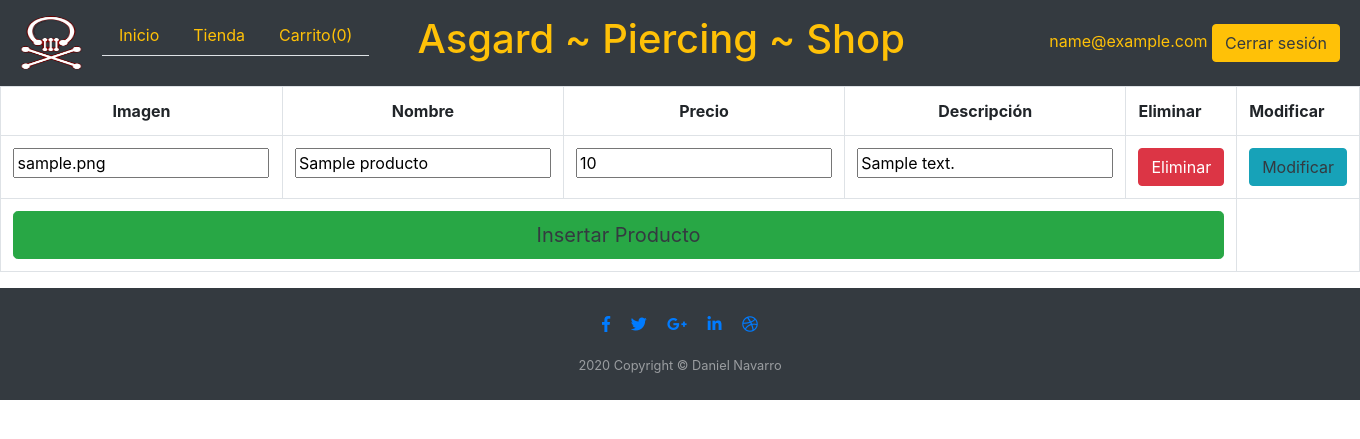
After one commit to danniins/GBD, a PHP site: page /admin.php in a window 1360 px wide. The commit adds this page. Shown: the top 439 px of the page. Run offline with PHP 8.4, Linux system fonts and the light colour scheme; the visitor is signed in with stand-in values (Sample User, id 1); tables that the repository leaves empty or names only in its code hold one stand-in row (values such as "Sample post").

Commit message:
Add files via upload

```diff
--- /dev/null
+++ b/4.Tienda/admin.php
@@ -0,0 +1,98 @@
+
+<?php
+///INCLUIMOS LÁS DEMÁS PÁGINAS PARA EL CORRECTO FUNCIONAMIENTO
+include 'global/config.php';
+include 'global/conexion.php';
+include './carrito.php';
+include 'templates/cabecera.php';
+?>
+<div class="container-fluid">
+    <?php if($mensaje!=""){?>
+        <div class="mt-2 alert alert-success" role="alert">
+            <?php echo "$mensaje";?>
+                <a href="mostrarTienda.php" class="badge badge-success">Ver tienda</a>
+        </div>
+    <?php }?>
+</div>
+<table class="table table-bordered">
+        <tbody>
+            <tr>
+                <th width="30%" class="text-center">Imagen</th>
+                <th width="15%" class="text-center">Nombre</th>
+                <th width="20%" class="text-center">Precio</th>
+                <th width="25%" class="text-center">Descripción</th>
+                <th width="5%">Eliminar</th>
+                <th width="5%">Modificar</th>
+            </tr>
+            <?php $total=0; ?>
+            <!-- LEE LA TABLA producto -->
+            <?php
+                   $select=$pdo->prepare("SELECT * FROM producto");
+                   $select->execute();
+                   $listaProductos=$select->fetchAll(PDO::FETCH_ASSOC);
+                ?>
+                <!-- CREAMOS UN BUCLE PARA QUE CREE TANTAS CELDAS COMO PRODUCTOS HAYA EN NUESTRA TABLA -->
+            <?php foreach($listaProductos as $producto){ ?>
+            <tr>
+                <form method="post" action="">
+                    <td width="30%" class="text-center"><input type="text" name="imagen" value="<?php echo $producto['imagen'];?>"></td>
+                    <td width="15%" class="text-center"><input type="text" name="nombre" value="<?php echo $producto['nombre']?>"></td>
+                    <td width="20%" class="text-center"><input type="text" name="precio" value="<?php echo $producto['precio']?>"></td>
+                    <td width="25%" class="text-center"><input type="text" name="descripcion" value="<?php echo $producto['descripcion']?>">
+                    <input type="hidden" name="id_producto" value="<?php echo $producto['id_producto'];?>"></td>
+                    <td width="5%">
+                    <button class="btn btn-danger" type="submit" name="btnAction" value="sacar_producto">Eliminar</button>
+                    </td>
+                    <td width="5%">
+                        <button type="submit" class="btn btn-info text-dark" name="btnAction" value="modificar">Modificar</button>
+                    </td>
+                </form>
+            </tr>
+            <?php }?>
+            <tr>
+                <td colspan="5">
+                    <button type="button" class="btn btn-success btn-lg btn-block text-dark" data-toggle="modal" data-target="#insert">Insertar Producto</button>
+                    <div class="modal fade" id="insert" tabindex="-1" role="dialog" aria-hidden="true">
+                        <div class="modal-dialog modal-dialog-centered" role="document">
+                            <div class="modal-content">
+                                <div class="modal-header bg-warning text-dark">
+                                    <h5 class="modal-title" id="">Inserta nuevo producto</h5>
+                                    <button type="button" class="close" data-dismiss="modal" aria-label="Close">
+                                        <span aria-hidden="true">×</span>
+                                    </button>
+                                </div>
+                                <div class="modal-body bg-dark text-light">
+                                    <form method="post" action="">
+                                        <div class="form-group">
+                                            <label for="login">Imágen</label>
+                                            <input type="text" name="imagen" id="insert" placeholder="Introduce la url de la imágen"  class="form-control" required="yes">
+                                        </div>
+                                        <div class="form-group">
+                                            <label for="login">Nombre</label>
+                                            <input type="text" name="nombre" id="insert" placeholder="Introduce el nombre del producto" class="form-control" required="yes">
+                                        </div>
+                                        <div class="form-group">
+                                            <label for="login">Precio</label>
+                                            <input type="text" name="precio" id="insert" placeholder="Introduce el precio del producto" class="form-control" required="yes">
+                                        </div>
+                                        <div class="form-group">
+                                            <label for="login">Descripción</label>
+                                            <input type="text" name="descripcion" id="insert" placeholder="Introduce la descripción del producto" class="form-control" required="yes">
+                                        </div>
+                                        <div class="modal-footer">
+                                            <button type="submit" value="insert" name="btnAction" class="btn btn-warning text-dark">Crear producto</button>
+                                        </div>
+                                    </form>
+                                </div>
+                            </div>
+                        </div>
+                    </div>
+                </td>
+            </tr>
+        </tbody>
+    </table>
+
+
+<?php
+include 'templates/pie.php';
+?>
--- a/4.Tienda/carrito.php
+++ b/4.Tienda/carrito.php
@@ -1,14 +1,16 @@
 <?php
 ///CÓDIGO USADO PARA HACER LLEGAR PARÁMETROS A NUESTRO CARRITO
+if(!isset($_SESSION)){
     session_start();
+   }
     $mensaje="";
     if(isset($_POST['btnAction'])){
         ///HAY CREADO UN BOTÓN LLAMADO btnAction VARIAS VECES CON DIFERENTES values Y DETERMINAMOS QUE DEBE HACER CON CADA value
         switch ($_POST['btnAction']){
             case 'agregar':///AGREFA PRODUCTOS AL CARRITO PASANDO UNO POR UNO CADA COMPONENTE DEL PRODUCTO ALOJADO EN LA BASE DE DATOS (id,nombre,...etc)
                 ///DESDE LA TIENDA ENVÍAN PRODUCTOS ENCRIPTADOS Y AQUÍ LOS DESENCRIPTAMOS Y LOS METEMOS EN UNA VARIABLE
-                if(is_numeric(openssl_decrypt($_POST['id-producto'],COD,KEY))) {
-                    $ID=openssl_decrypt($_POST['id-producto'],COD,KEY);
+                if(is_numeric(openssl_decrypt($_POST['id_producto'],COD,KEY))) {
+                    $ID=openssl_decrypt($_POST['id_producto'],COD,KEY);
                     $mensaje.="Ok ID correcto".$ID."<br>";
                 }else{$mensaje.="Upps... ID incorrecto"."<br>";break;}
 
@@ -30,7 +32,7 @@
                 ///AQUÍ DETERMINAMOS QUE HACER CUANDO ELEGIMOS UN PRODUCTO EN LA TIENDA (ej: si no existe en el carrito se agrega y si existe no lo agrega y lanza un mensaje)
                 if (!isset($_SESSION['carrito'])) {
                     $producto=array(
-                        'ID-PRODUCTO'=>$ID,
+                        'ID_PRODUCTO'=>$ID,
                         'NOMBRE'=>$NOMBRE,
                         'CANTIDAD'=>$CANTIDAD,
                         'PRECIO'=>$PRECIO
@@ -38,14 +40,14 @@
                     $_SESSION['carrito'][0]=$producto;
                     $mensaje= "Producto agreagdo al carrito";
                 }else{
-                    $idProductos=array_column($_SESSION['carrito'],"ID-PRODUCTO");
+                    $idProductos=array_column($_SESSION['carrito'],"ID_PRODUCTO");
                     if (in_array($ID,$idProductos)){
                         echo "<script>alert('El producto ya ha sido seleccionado...');</script>";
                         $mensaje="";
                     }else{
                         $numeroProductos=count($_SESSION['carrito']);
                         $producto=array(
-                            'ID-PRODUCTO'=>$ID,
+                            'ID_PRODUCTO'=>$ID,
                             'NOMBRE'=>$NOMBRE,
                             'CANTIDAD'=>$CANTIDAD,
                             'PRECIO'=>$PRECIO
@@ -59,10 +61,10 @@
             break;
             ///EL btnAction CON value eliminar EJECUTA ESTE CODIGO QUE MEDIANTE EL ID DEL PRODUCTO, BORRA ESTE DEL CARRITO
             case "eliminar":
-                if(is_numeric(openssl_decrypt($_POST['id-producto'],COD,KEY))) {
-                    $ID=openssl_decrypt($_POST['id-producto'],COD,KEY);
+                if(is_numeric(openssl_decrypt($_POST['id_producto'],COD,KEY))) {
+                    $ID=openssl_decrypt($_POST['id_producto'],COD,KEY);
                     foreach ($_SESSION['carrito'] as $indice => $producto) {
-                        if($producto['ID-PRODUCTO']==$ID){
+                        if($producto['ID_PRODUCTO']==$ID){
                             unset($_SESSION['carrito'][$indice]);
                             echo "<script>alert('Elemento borrado...')</script>";
 
@@ -70,7 +72,60 @@
                     }
                 }else{$mensaje.="Upps... ID incorrecto"."<br>";}
             break;
+            case "sacar_producto":
+                try {
+                    $id_producto=$_POST['id_producto'];
+                    $eliminar=$pdo->prepare("DELETE FROM producto WHERE id_producto=:id_producto");
+                    $eliminar->bindParam('id_producto',$id_producto);
+                    $eliminar->execute();
+                } catch (Exception $th) {
+                    echo $th->getMessage();
+                    echo 'esto es una mrd';
+                }
+            break;
+            case 'modificar':
+                $id_producto=$_POST['id_producto'];
+                $nombre = $_POST["nombre"];
+				$imagen = $_POST["imagen"];
+                $precio = $_POST["precio"];
+                $descripcion = $_POST["descripcion"];
+			    $update1 = "UPDATE producto SET nombre=:nombre WHERE id_producto=:id_producto";
+   				$result1 = $pdo->prepare($update1);
+                $result1->bindValue(':nombre', $nombre);
+                $result1->bindValue(':id_producto', $id_producto);
+                $result1->execute();
+                $update2 = "UPDATE producto SET precio=:precio WHERE id_producto=:id_producto";
+   				$result2 = $pdo->prepare($update2);
+                $result2->bindValue(':precio', $precio);
+                $result2->bindValue(':id_producto', $id_producto);
+                $result2->execute();
+                $update3 = "UPDATE producto SET descripcion=:descripcion WHERE id_producto=:id_producto";
+   				$result3 = $pdo->prepare($update3);
+                $result3->bindValue(':descripcion', $descripcion);
+                $result3->bindValue(':id_producto', $id_producto);
+                $result3->execute();
+                $update4 = "UPDATE producto SET imagen=:imagen WHERE id_producto=:id_producto";
+                $result4 = $pdo->prepare($update4);
+                $result4->bindValue(':imagen', $imagen);
+                $result4->bindValue(':id_producto', $id_producto);
+                $result4->execute();
+                $mensaje= "Producto modificado correctamente";
+
+
+            break;
+            case 'insert':
+                $nombre = $_POST["nombre"];
+                $precio = $_POST["precio"];
+                $descripcion = $_POST["descripcion"];
+                $imagen = $_POST["imagen"];
+                $insert = $pdo->prepare("INSERT INTO producto VALUES (NULL, :nombre, :precio, :descripcion, :imagen)");
+                $insert->bindParam(':nombre', $nombre);
+                $insert->bindParam(':precio', $precio);
+                $insert->bindParam(':descripcion', $descripcion);
+                $insert->bindParam(':imagen', $imagen);
+                $insert->execute();
+
+            break;
         }
     }
-
 ?>
--- a/4.Tienda/global/objects.php
+++ b/4.Tienda/global/objects.php
@@ -18,10 +18,14 @@
 		}
 		public function botonLogout(){
 			?>
-			<form method="POST" action="">
+			<form method="POST" action="index.php">
+				<span class="text-warning"><?php echo $_SESSION['usuario'];?></span>
 				<button type="submit" name="logout" value="logout" class="btn btn-warning text-dark mr-1">
 					Cerrar sesión
 				</button></form><?php
 		}
+		public function selectProducto(){
+		}
+
 	}
 ?>
--- a/4.Tienda/mostrarCarrito.php
+++ b/4.Tienda/mostrarCarrito.php
@@ -32,7 +32,7 @@ include 'templates/cabecera.php';
                 <td width="20%" class="text-center">€<?php echo number_format($producto['PRECIO']*$producto['CANTIDAD'],2); ?></td>
                 <td width="5%">
                     <form method="post" action="">
-                        <input type="hidden" name="id-producto" value="<?php echo openssl_encrypt($producto['ID-PRODUCTO'],COD,KEY);?>">
+                        <input type="hidden" name="id_producto" value="<?php echo openssl_encrypt($producto['ID_PRODUCTO'],COD,KEY);?>">
                         <button class="btn btn-danger" type="submit" name="btnAction" value="eliminar">Eliminar</button>
                     </form>
                 </td>
--- a/4.Tienda/mostrarTienda.php
+++ b/4.Tienda/mostrarTienda.php
@@ -37,7 +37,7 @@ include 'templates/cabecera.php';
                                 <span><?php echo $producto['nombre'];?></span>
                                 <h5 class="card-title"><?php echo $producto['precio'];?>€</h5>
                                 <form action="" method="post">
-                                    <input type="hidden" name="id-producto" id="id-producto" value="<?php echo openssl_encrypt($producto['id-producto'],COD,KEY);?>">
+                                    <input type="hidden" name="id_producto" id="id_producto" value="<?php echo openssl_encrypt($producto['id_producto'],COD,KEY);?>">
                                     <input type="hidden" name="nombre" id="nombre" value="<?php echo openssl_encrypt($producto['nombre'],COD,KEY);?>">
                                     <input type="hidden" name="precio" id="precio" value="<?php echo openssl_encrypt($producto['precio'],COD,KEY);?>">
                                     <label>Cantidad: </label>
--- a/4.Tienda/templates/cabecera.php
+++ b/4.Tienda/templates/cabecera.php
@@ -34,7 +34,14 @@
 			  		</li>
 			  		<li class="nav-item">
 			    		<a class="nav-link text-warning" href="./mostrarCarrito.php">Carrito(<?php echo (empty($_SESSION['carrito']))?0:count($_SESSION['carrito']);?>)</a>
-			  		</li>
+					  </li>
+					<?php
+						error_reporting(0);
+						if ($_SESSION["usuario"]=="admin@gmail.com"){?>
+							<li class="nav-item">
+								<a class="nav-link text-warning" href="./admin.php">Administrar Tienda</a>
+							</li>
+				<?php 	}else{?> <div></div> <?php 	} ?>
                 </ul>
                 <h1 class="pl-5 text-warning">Asgard ~ Piercing ~ Shop</h1>
 			</div>
```
Also changed, not shown: 4.Tienda/archivos/BD.txt (line endings or trailing spaces), 4.Tienda/archivos/info.txt (line endings or trailing spaces), 4.Tienda/pagar.php (line endings or trailing spaces), 1 other file.
